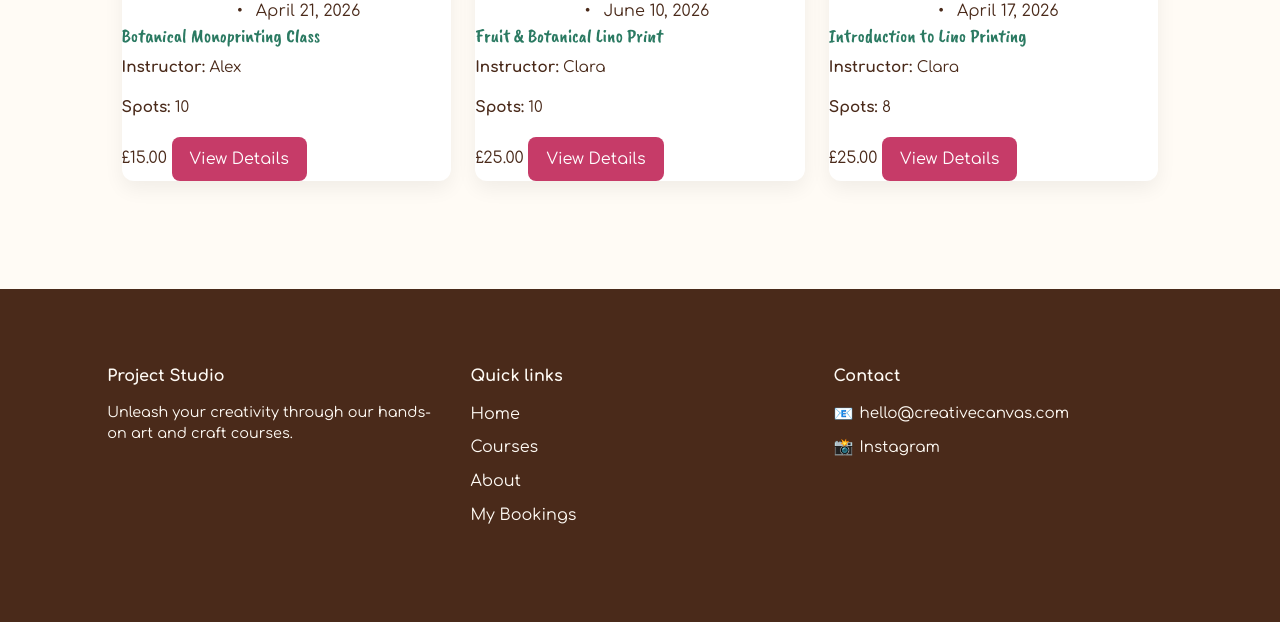
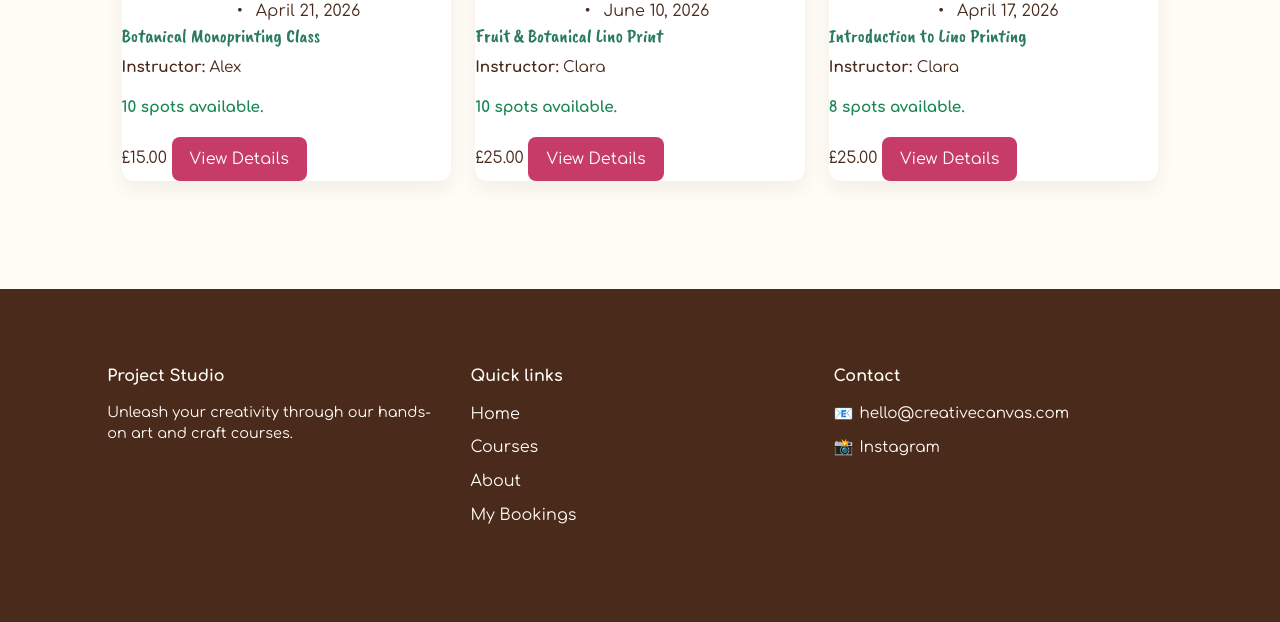
Before and after one commit to Court-Pencil/Ms4, a Django app: page /classes/ in a window 1280 px wide. Shown: the part 1093-1715 px from the top of the page. Run offline with Django 5.2, Linux system fonts and the light colour scheme; data comes from the database, SQL or seed files in the repository; tables that the repository leaves empty hold one stand-in row (values such as "Sample post").

Commit message:
feat: add capacity indicator with colour-coded warnings to class cards

```diff
--- a/classes/templates/classes/class_list.html
+++ b/classes/templates/classes/class_list.html
@@ -64,7 +64,13 @@
             <h5 class="course-title">{{ class.title }}</h5>
 
             <p><strong>Instructor:</strong> {{ class.instructor }}</p>
-            <p><strong>Spots:</strong> {{ class.spots_remaining }}</p>
+            {% if class.spots_remaining <= 2 %}
+               <p class="text-danger fw-bold">Only {{ class.spots_remaining }} spots left!</p>
+            {% elif class.spots_remaining <= 5 %}
+              <p class="text-warning fw-bold">Hurry! Only {{ class.spots_remaining }} spots remaining.</p>
+            {% else %}
+              <p class="text-success fw-bold">{{ class.spots_remaining }} spots available.</p>
+            {% endif %}
 
             <div class="course-footer">
               <span class="course-price">£{{ class.price }}</span>
```
